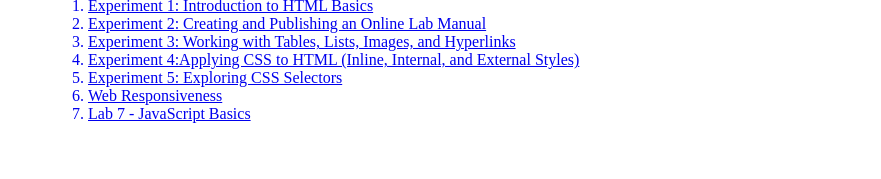
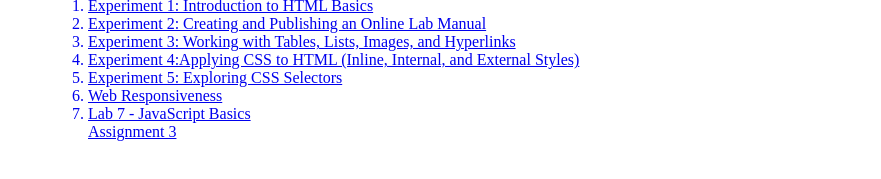
Before and after one commit to ZunairWaqar98/Lab_Mannual, a plain HTML site: page lab_mannual.html in a window 1280 px wide. Shown: the part 299-478 px from the top of the page, without its empty margins (0-881 px from the left). Drawn offline with Linux system fonts and the light colour scheme.

Commit message:
Assignment 3

```diff
--- a/lab_mannual.html
+++ b/lab_mannual.html
@@ -44,6 +44,7 @@
         <a href="./lab5.html"><li>Experiment 5: Exploring CSS Selectors</li></a>
         <a href="./lab6.html"><li>Web Responsiveness</li></a>
         <a href="./lab7.html"><li>Lab 7 - JavaScript Basics</li></a>
+        <a href="./Assignment3.html">Assignment 3</a>
 </ol>
 
 
```
